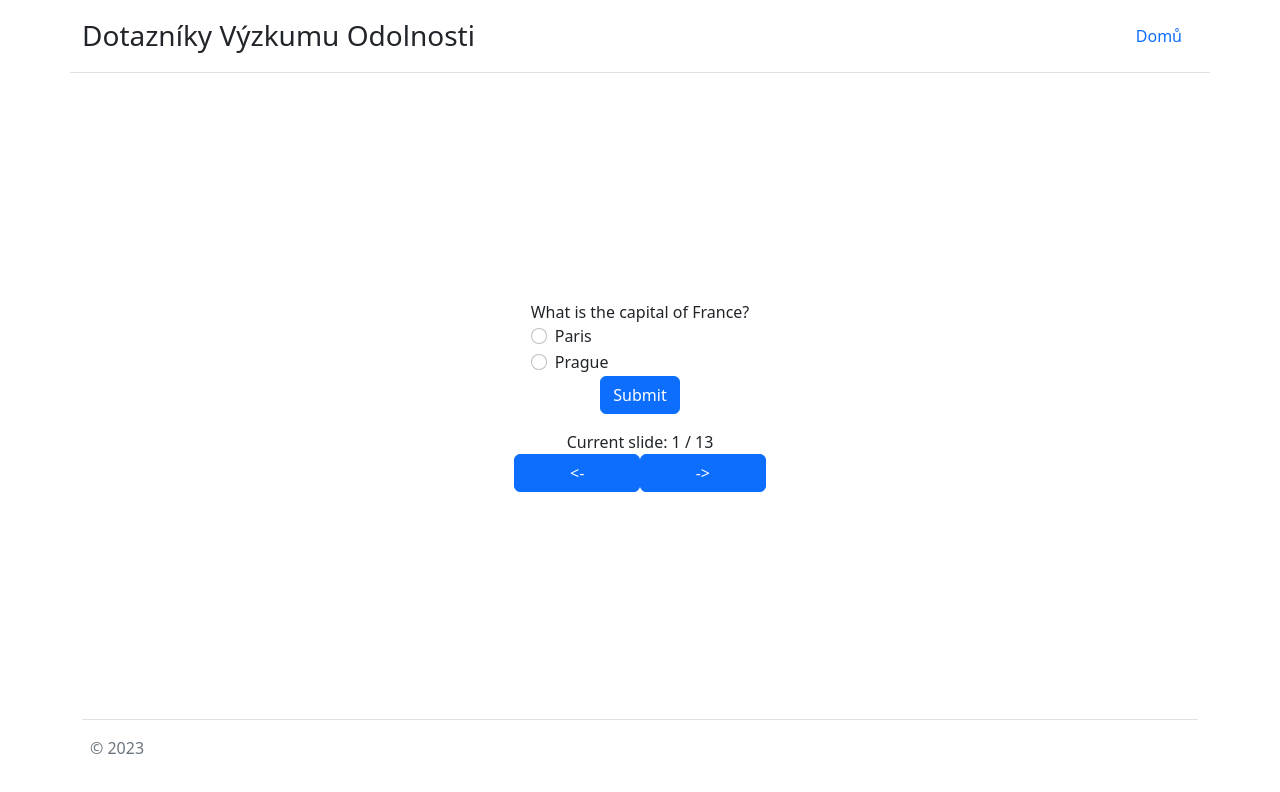
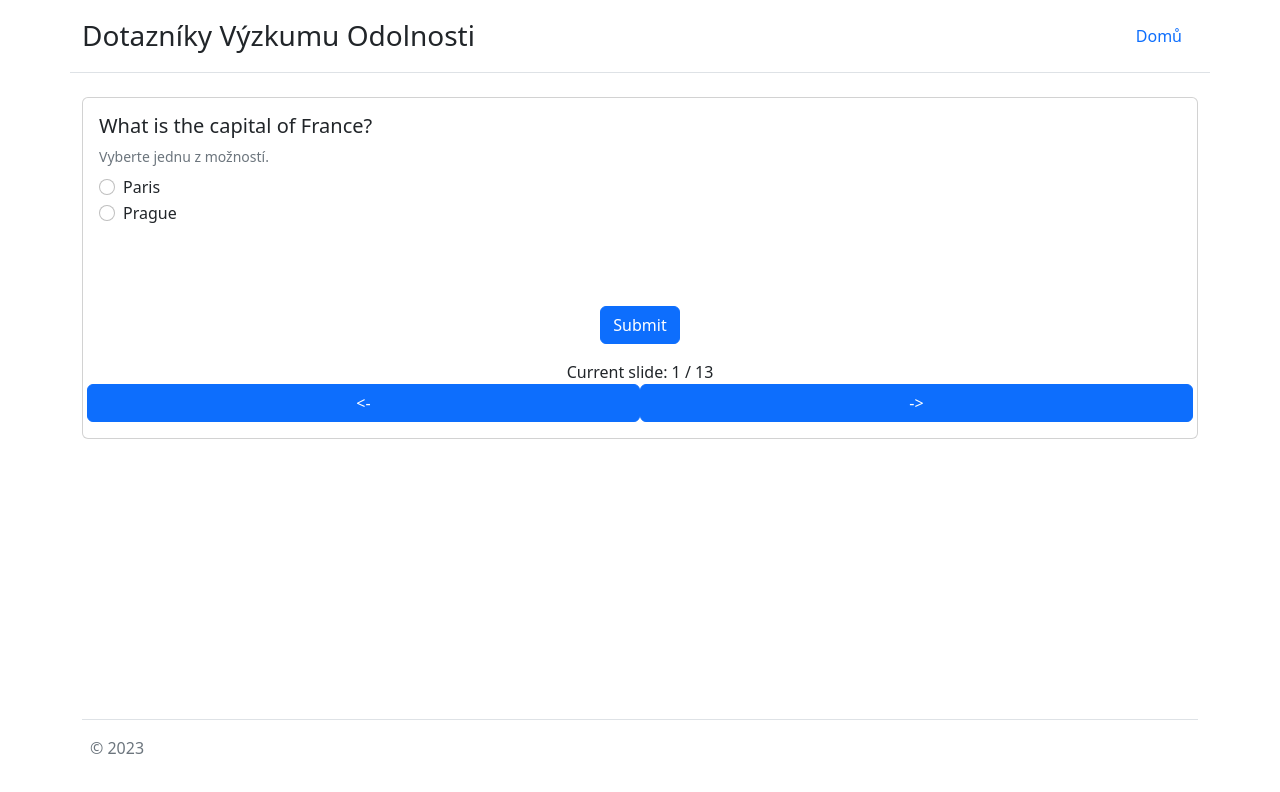
Before and after one commit to Adeity/EnduranceResearch-Frontend, a Next.js app: page /questionnaires/psqi in a window 1280 px wide. Shown: the top 792 px of the page. Built offline with nearby package versions, Linux system fonts and the light colour scheme.

Commit message:
par zmen se naslo

```diff
--- a/components/inputs/HhMmInput.js
+++ b/components/inputs/HhMmInput.js
@@ -3,6 +3,7 @@ import React from "react";
 export default function HhMmInput(props){
     return (
         <>
+            <div className={"form-text pb-2"}>Zadejte textový vstup ve formátu HH:MM. Použijte 24 hodinový formát času.</div>
             <input
                 id={props.inputId}
                 onChange={(e) => props.updateValueAndActualAnswer(e.target.value, e.target.value)}
--- a/components/inputs/MinutesInput.js
+++ b/components/inputs/MinutesInput.js
@@ -6,6 +6,7 @@ export default function MinutesInput(props){
     }
     return (
         <>
+            <div className={"form-text pb-2"}>Zadejte celé číslo znázorňující počet minut.</div>
             <input
                 id={props.inputId}
                 onChange={(e) => props.updateValueAndActualAnswer(e.target.value, e.target.value)}
--- a/components/inputs/MultipleChoiceInput.js
+++ b/components/inputs/MultipleChoiceInput.js
@@ -2,6 +2,9 @@ import React from "react";
 
 export default function MultipleChoiceInput(props){
     return (
+        <>
+            <div className={"form-text pb-2"}>Vyberte jednu z možností.</div>
+            {
                 props.choices.map((choice, index) => {
                     return (
                         <div className="form-check" key={index}>
@@ -15,6 +18,8 @@ export default function MultipleChoiceInput(props){
                         </div>
                     )
                 })
+            }
+        </>
     )
 }
 
--- a/components/layout.js
+++ b/components/layout.js
@@ -9,7 +9,7 @@ export default function Layout({ children, title }) {
     return (
         <>
             <Head>
-                <title>{title}</title>
+                <title>{title} | Dotazníky Výzkumu Odolnosti</title>
             </Head>
             <Navbar />
             <main className={"container"}>{children}</main>
--- a/pages/questionnaires/Form.module.css
+++ b/pages/questionnaires/Form.module.css
@@ -1,7 +1,5 @@
 .customForm {
     display: flex;
-    align-items: center;
-    justify-content: center;
     flex-direction: column;
     height: 100%;
 }
--- a/pages/questionnaires/psqi.js
+++ b/pages/questionnaires/psqi.js
@@ -427,20 +427,27 @@ function Psqi(props) {
     const currentQuestion = questions.questions[currentSlideNumber];
 
     return (
-        <Layout title={"psqi"}>
-            <form className={styles.customForm}>
-                <div className="form-group">
-                    <label htmlFor="exampleInputEmail1">{currentQuestion.label}</label>
+        <Layout title={"PSQI"}>
+            <form  className={styles.customForm}>
+                <div id={"answerCard"} className={"card"}>
+                    <div className={"card-body"}>
+                        <h5>{currentQuestion.label}</h5>
+                        <div id={"answer"} className="form-group">
+                            {/*<label htmlFor="exampleInputEmail1">{currentQuestion.label}</label>*/}
                             {getCurrentInput()}
                             <small id="emailHelp" className="form-text text-muted"></small>
                             <div id={"emptyForm"} className={"d-none"}>Vyplňte aspoň nečo</div>
                         </div>
+                        <div className={"d-flex justify-content-center"}>
                             <button className="btn btn-primary" onClick={(e) => handleSubmit(e)}>Submit</button>
+                        </div>
                         <div className={"row text-center mt-3"}>
                             <div className={"col-12"}>Current
                                 slide: {currentSlideNumber + 1} / {questions.questions.length}</div>
                             <button className={"btn btn-primary col-6"} onClick={(e) => previousSlide(e)}>{"<-"}</button>
                             <button className={"btn btn-primary col-6"} onClick={(e) => nextSlide(e)}>{"->"}</button>
+                        </div>
+                    </div>
                     </div>
             </form>
         </Layout>
--- a/styles/styles.css
+++ b/styles/styles.css
@@ -23,3 +23,11 @@ footer {
     align-items: center;
     justify-content: center;
 }
+
+#answer {
+    min-height: 10rem;
+}
+
+#answerCard{
+    width: 100%;
+}
```
Lines whose indentation alone changed are shown as unchanged.
